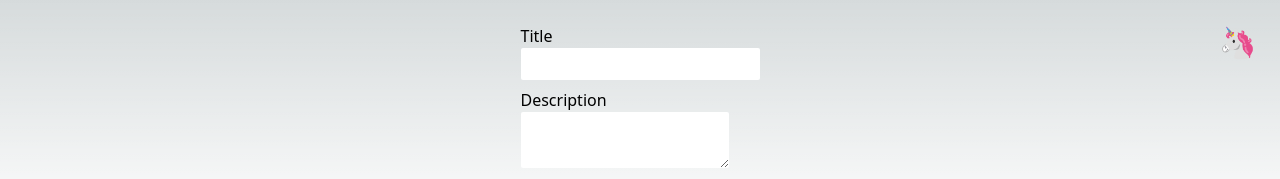
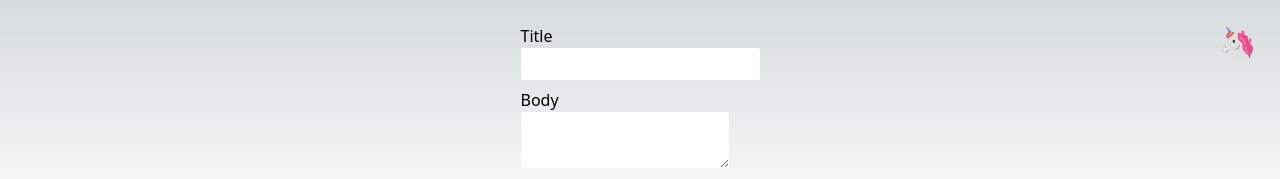
Before and after one commit to littleyeeraf/version-control, a Next.js app: page /content/new in a window 1280 px wide. Shown: the top 179 px of the page. Built offline with nearby package versions, Linux system fonts and the light colour scheme.

Commit message:
Fix wording

```diff
--- a/src/pages/content/new.tsx
+++ b/src/pages/content/new.tsx
@@ -24,9 +24,9 @@ export default function NewContent() {
               <input id="title" type="text" className="p-1 rounded-sm" />
             </div>
             <div className="mb-2">
-              <label htmlFor="desc">Description</label>
+              <label htmlFor="body">Body</label>
               <br />
-              <textarea id="desc" className="p-1 rounded-sm"></textarea>
+              <textarea id="body" className="p-1 rounded-sm"></textarea>
             </div>
             <div className="flex content-center">
               <button
```
